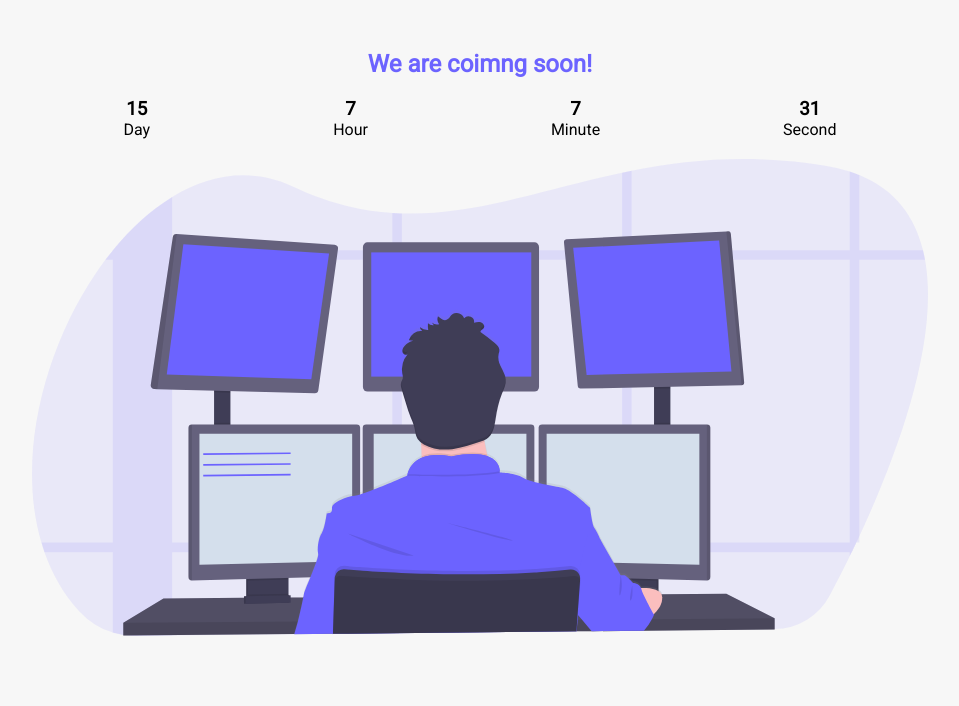
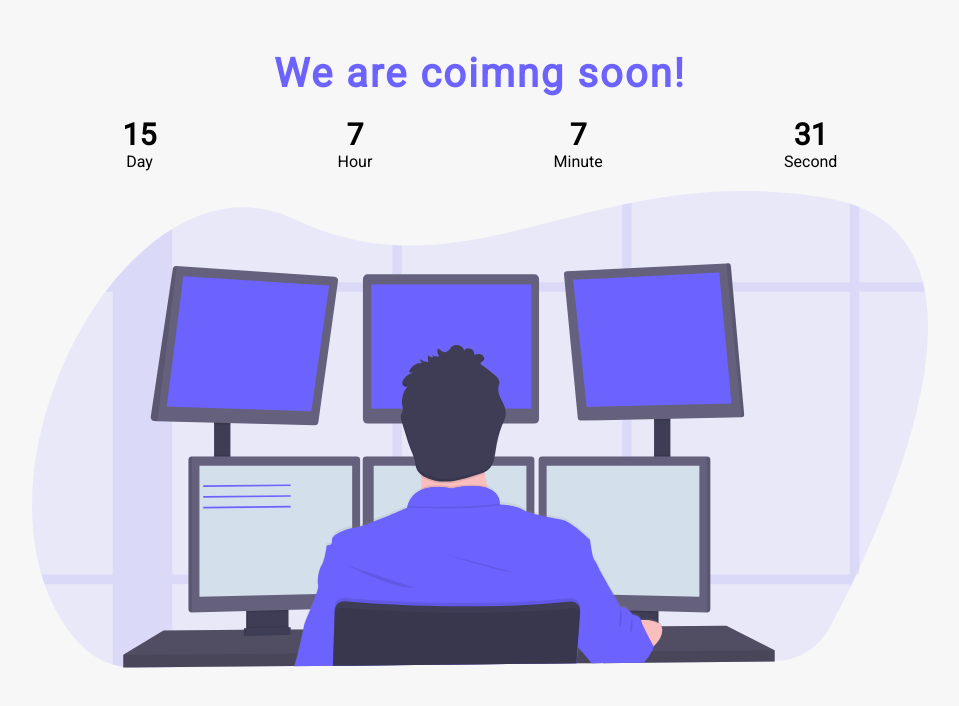
Before and after one commit to mizanmahi/js-countDown, a plain HTML site: page index.html in a window 1280 px wide. Shown: the whole page, without its empty margins (160-1119 px from the left). Drawn offline with Linux system fonts and the light colour scheme.

Commit message:
second commit

```diff
--- a/css/style.css
+++ b/css/style.css
@@ -20,6 +20,8 @@ body{
 .count-down__title {
     margin-bottom: 20px;
     color: #6C63FF;
+    font-size: 40px;
+    letter-spacing: 2px;
 }
 .count-down__body {
     width: 100%;
@@ -36,3 +38,7 @@ div[class$="-container"] {
     flex-direction: column;
     align-items: center;
 }
+ .time {
+     font-weight: bold;
+     font-size: 30px;
+ }
--- a/index.html
+++ b/index.html
@@ -16,16 +16,16 @@
         </h2>
        <div class="count-down__body">
         <div class="day-container">
-            <h3 class="day-container__day">
+            <h3 class="day-container__day time">
               0
             </h3>
-            <span class="day-container__title">
+            <span class="day-container__title ">
                 Day
             </span>
         </div>
 
         <div class="hour-container">
-            <h3 class="hour-container__hour">
+            <h3 class="hour-container__hour time">
               0
             </h3>
             <span class="hour-container__title">
@@ -34,16 +34,16 @@
         </div>
 
         <div class="minute-container">
-            <h3 class="minute-container__minute">
+            <h3 class="minute-container__minute time">
               0
             </h3>
-            <span class="minute-container__title">
+            <span class="minute-container__title ">
                 Minute
             </span>
         </div>
 
         <div class="second-container">
-            <h3 class="second-container__second">
+            <h3 class="second-container__second time">
               0
             </h3>
             <span class="second-container__title">
```
